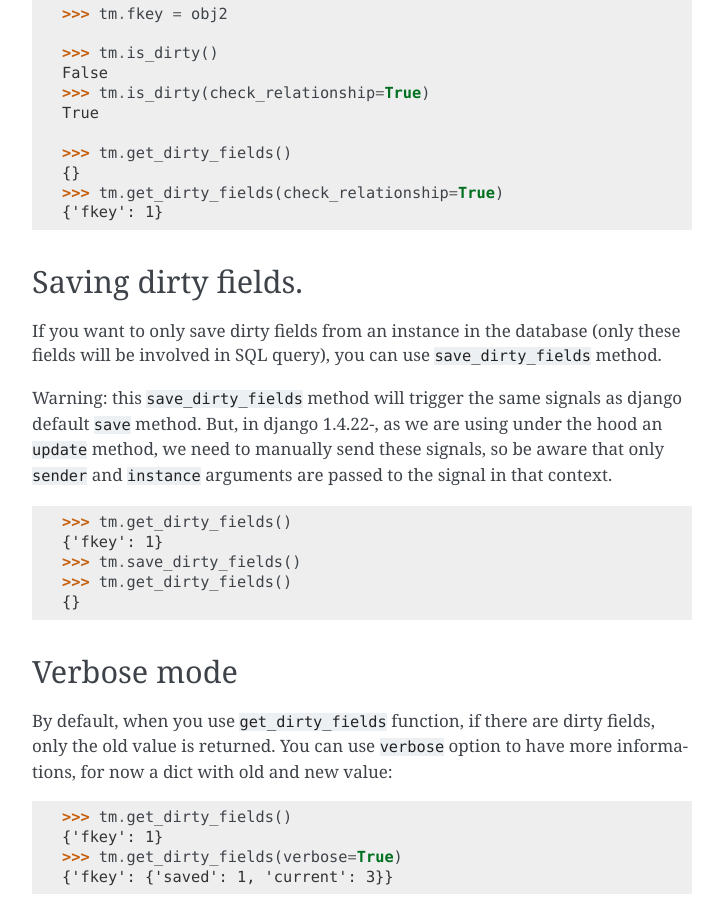
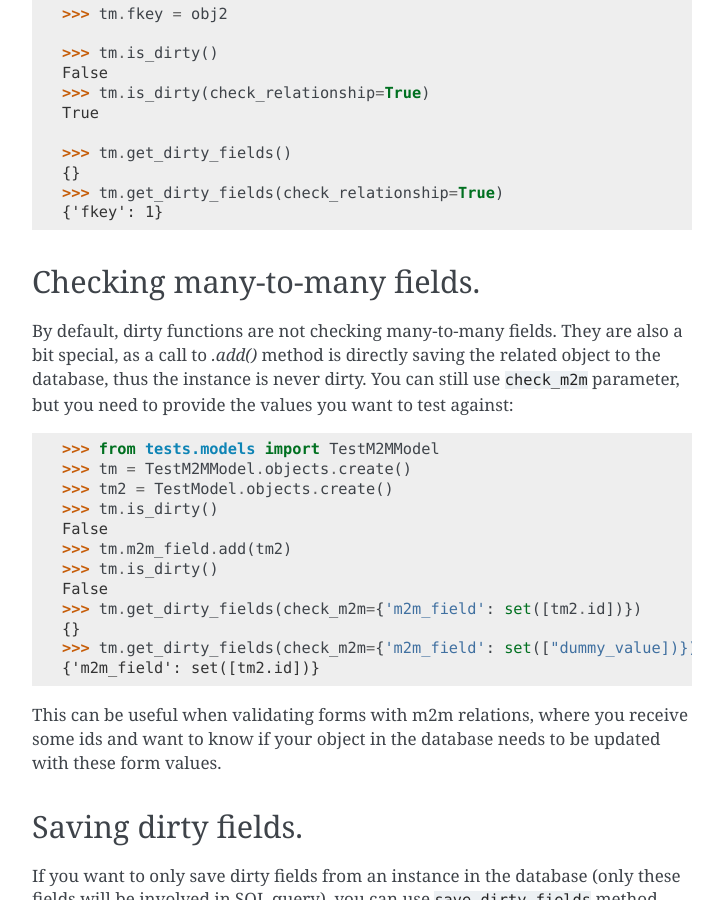
Before and after one commit to romgar/django-dirtyfields, a Sphinx documentation site: the page built from docs/index.rst, in a window 1280 px wide and 900 px high, scrolled down 1523 px. Shown: the whole window, without its empty margins (388-1111 px from the left). Built offline with Sphinx 7.4.7, drawn with Linux system fonts in a browser that asks for light colours; some of the changed text lies outside the part shown.

Commit message:
Fix #64 by adding m2m handling documentation

```diff
--- a/docs/index.rst
+++ b/docs/index.rst
@@ -85,6 +85,32 @@ By default, dirty functions are not checking foreign keys. If you want to also t
     {'fkey': 1}
 
 
+Checking many-to-many fields.
+----------------------------
+By default, dirty functions are not checking many-to-many fields. They are also a bit special, as a call to `.add()` method is directly
+saving the related object to the database, thus the instance is never dirty.
+You can still use ``check_m2m`` parameter, but you need to provide the values you want to test against:
+
+::
+
+    >>> from tests.models import TestM2MModel
+    >>> tm = TestM2MModel.objects.create()
+    >>> tm2 = TestModel.objects.create()
+    >>> tm.is_dirty()
+    False
+    >>> tm.m2m_field.add(tm2)
+    >>> tm.is_dirty()
+    False
+    >>> tm.get_dirty_fields(check_m2m={'m2m_field': set([tm2.id])})
+    {}
+    >>> tm.get_dirty_fields(check_m2m={'m2m_field': set(["dummy_value])})
+    {'m2m_field': set([tm2.id])}
+
+
+This can be useful when validating forms with m2m relations, where you receive some ids and want to know if your object
+in the database needs to be updated with these form values.
+
+
 Saving dirty fields.
 ----------------------------
 If you want to only save dirty fields from an instance in the database (only these fields will be involved in SQL query), you can use ``save_dirty_fields`` method.
```
